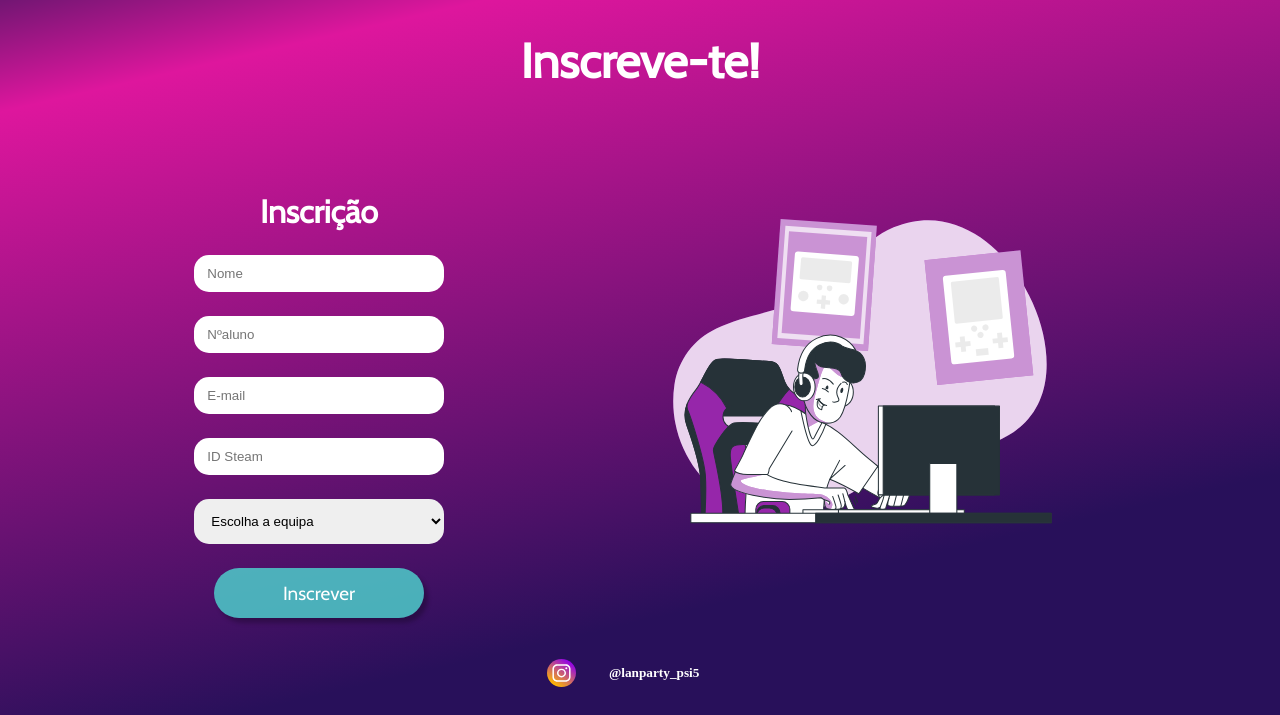
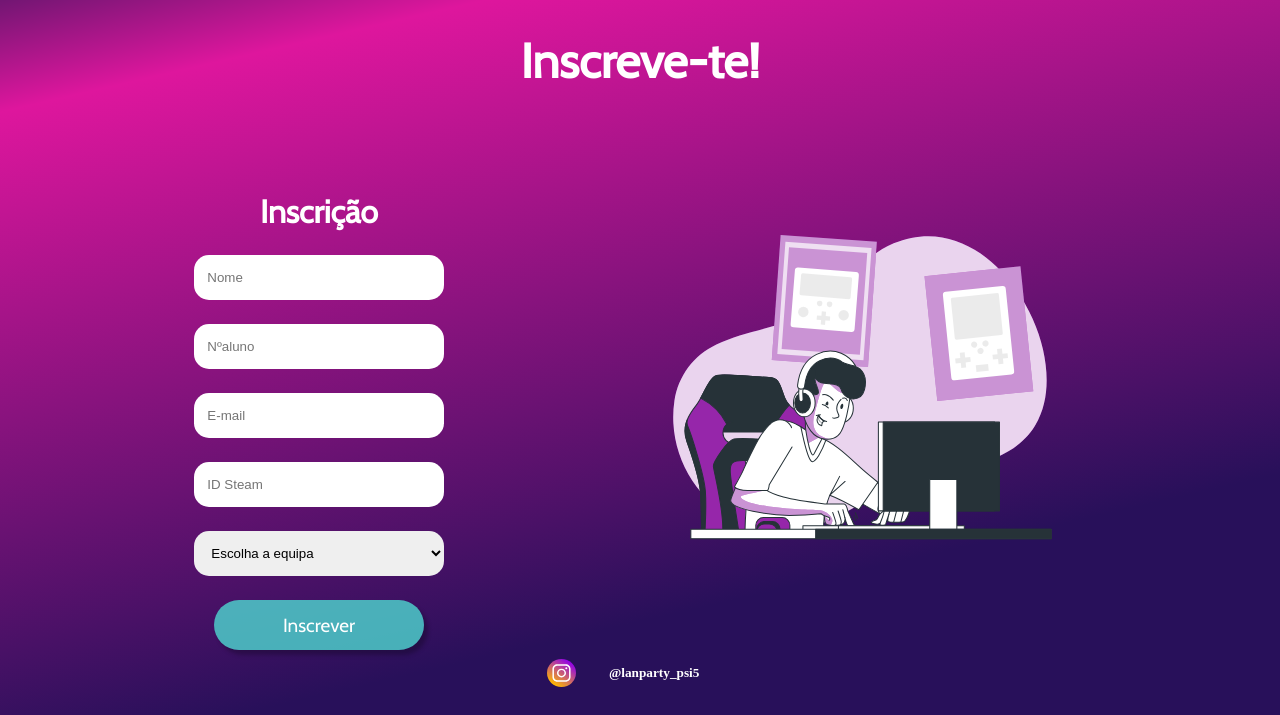
Before and after one commit to theking1969/lan_party, a PHP site: page /auth/inscrever.php in a window 1280 px wide. Shown: the part 85-800 px from the top of the page. Run offline with PHP 8.4, Linux system fonts and the light colour scheme; some web fonts are replaced.

Commit message:
Mudança na Combo 2

```diff
--- a/estilos/styleregisto.css
+++ b/estilos/styleregisto.css
@@ -49,7 +49,7 @@ form{
     font-size: 2em;
 }
 input{
-    height: 37px;
+    height: 45px;
     width: 250px;
     border-radius: 15px 15px 15px 15px;
     padding: 1em;
```
